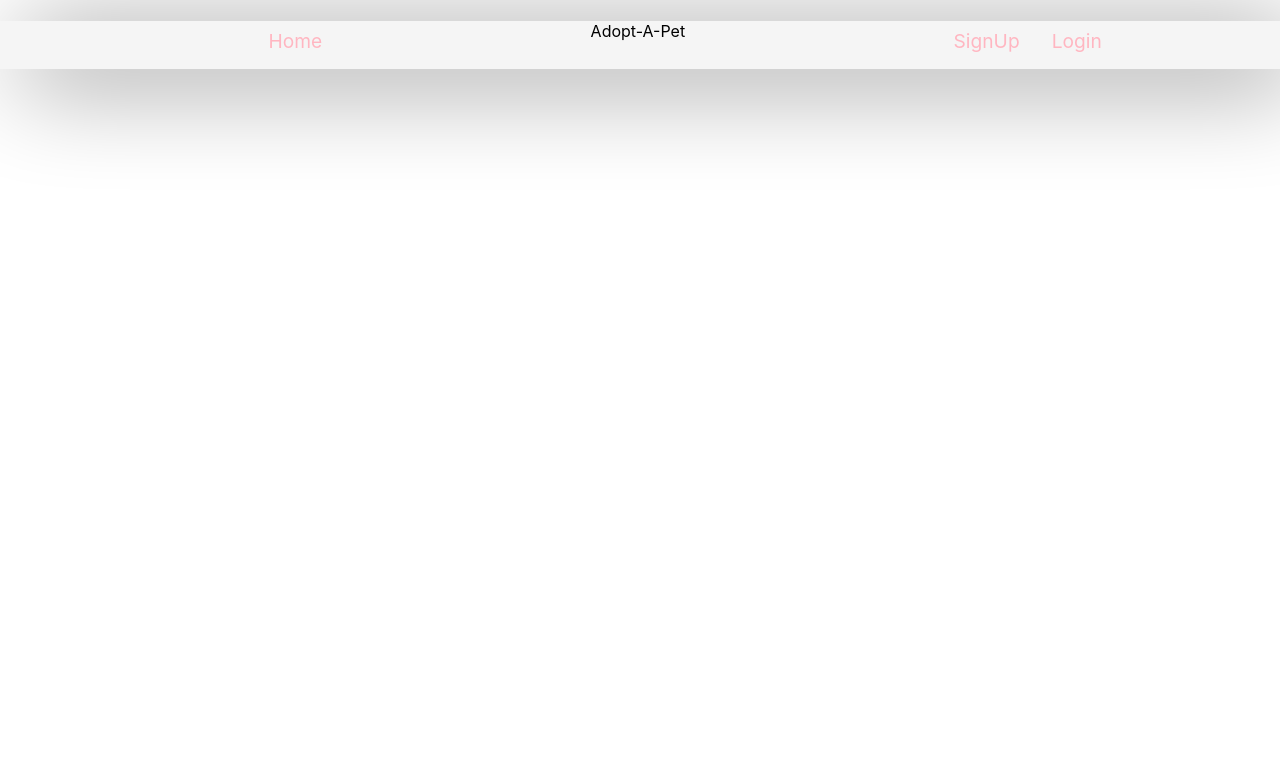
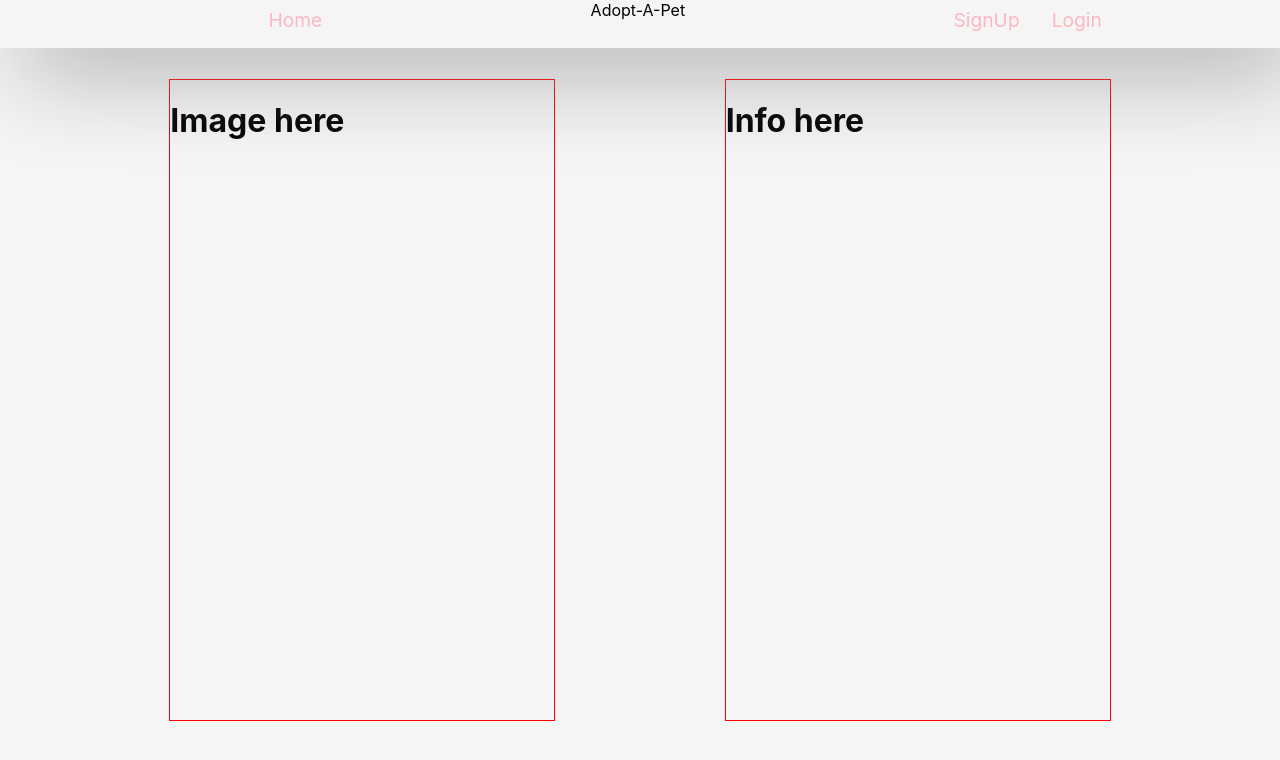
Before and after one commit to HassenH1/Adopt-a-Pet, a React (Create React App) app: page /animal/1 in a window 1280 px wide. Shown: the top 760 px of the page. Built offline with nearby package versions, Linux system fonts and the light colour scheme.

Commit message:
almost there

```diff
--- a/src/components/Showpage/index.js
+++ b/src/components/Showpage/index.js
@@ -1,10 +1,16 @@
 import React from 'react'
+import { Page, One, Two } from "./styled"
 
 function Showpage() {
   return (
-    <div>
-      <h1>This is the show page</h1>
-    </div>
+    <Page>
+      <One>
+        <h1>Image here</h1>
+      </One>
+      <Two>
+        <h1>Info here</h1>
+      </Two>
+    </Page>
   )
 }
 
--- a/src/components/Showpage/styled.js
+++ b/src/components/Showpage/styled.js
@@ -0,0 +1,22 @@
+import styled from "styled-components"
+
+export const Page = styled.div`
+  height: 100vh;
+  background: whitesmoke;
+  display: flex;
+  justify-content: space-evenly;
+`
+
+export const One = styled.div`
+  width: 30vw;
+  border: 1px solid red;
+  height: 80vh;
+  margin: auto 0;
+`
+
+export const Two = styled.div`
+  width: 30vw;
+  border: 1px solid red;
+  height: 80vh;
+  margin: auto 0;
+`
```
